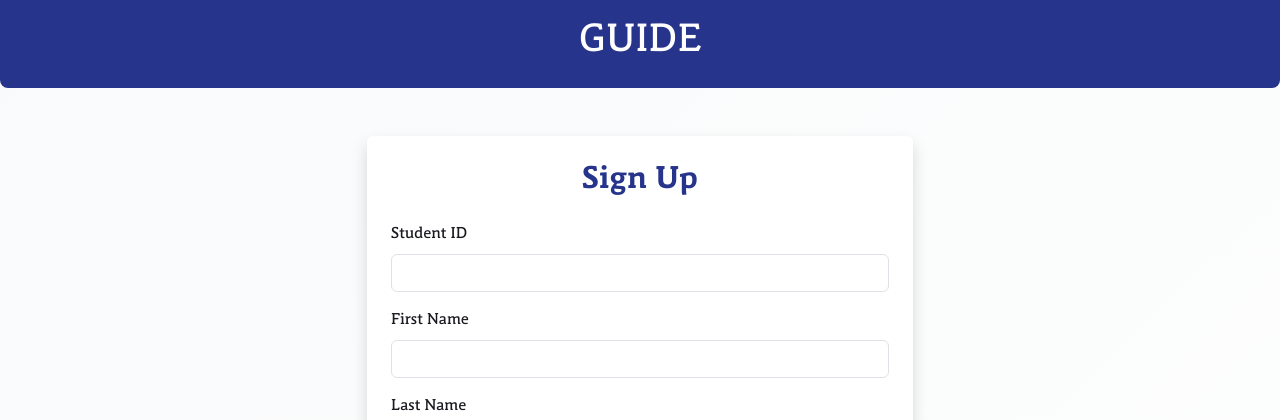
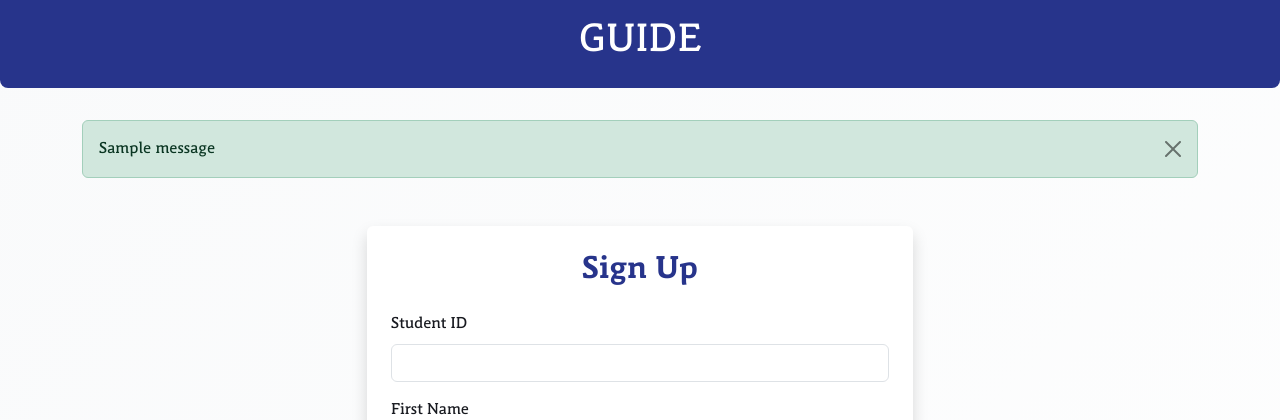
Before and after one commit to dtyler04/CITS3200HDRSupport, a Flask app: page /signup in a window 1280 px wide. Shown: the top 420 px of the page. Run offline with Flask 3, Linux system fonts and the light colour scheme; tables that the repository leaves empty hold one stand-in row (values such as "Sample post"); one stand-in notice (Sample message) is shown.

Commit message:
Add messages block

```diff
--- a/templates/base.html
+++ b/templates/base.html
@@ -15,6 +15,19 @@
         <h1 class="mx-auto">{% block header %}GUIDE{% endblock %}</h1>
         {% block header_button %}{% endblock %}
     </div>
+    <!-- Flash messages -->
+    {% with messages = get_flashed_messages(with_categories = true) %}
+        {% if messages %}
+            <div class="container mt-3">
+                {% for category,message in messages %}
+                    <div class="alert alert-{{ category }} alert-dismissible fade show" role="alert">
+                        {{ message }}
+                        <button type="button" class="btn-close" data-bs-dismiss="alert" aria-label="Close"></button>
+                    </div>
+                {% endfor %}
+            </div>
+        {% endif %}
+    {% endwith %}
     <div class="container mt-5">
         {% block content %}{% endblock %}
     </div>
```
